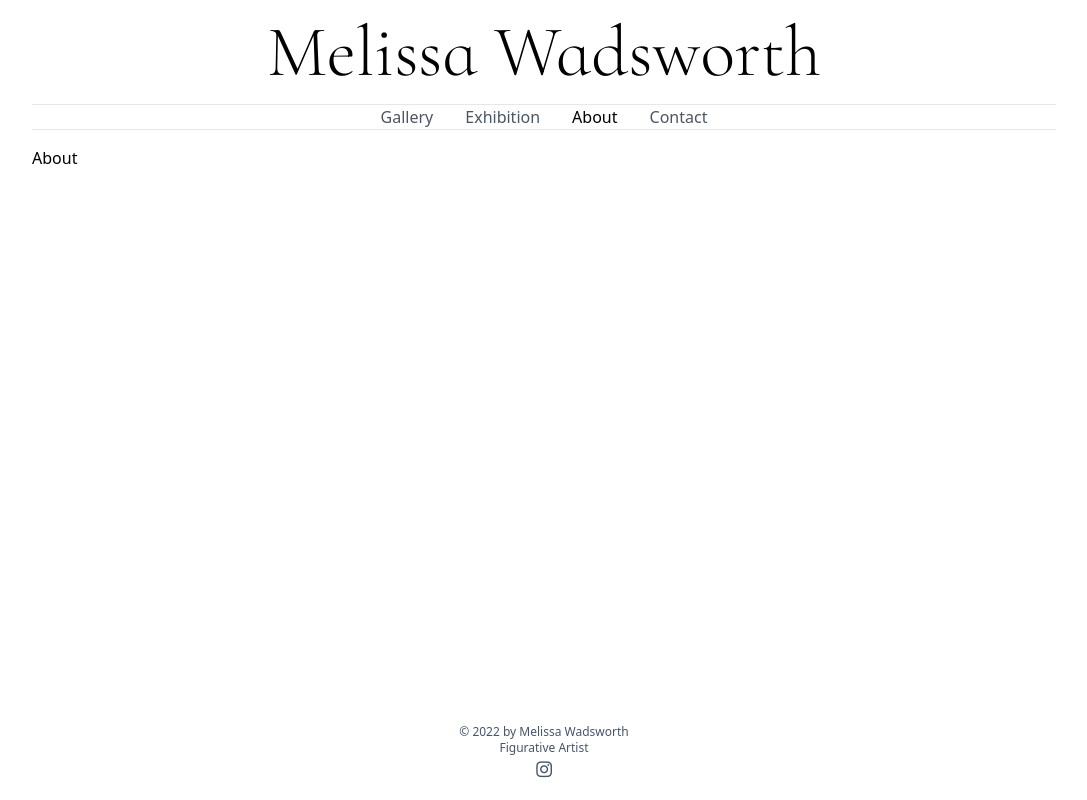
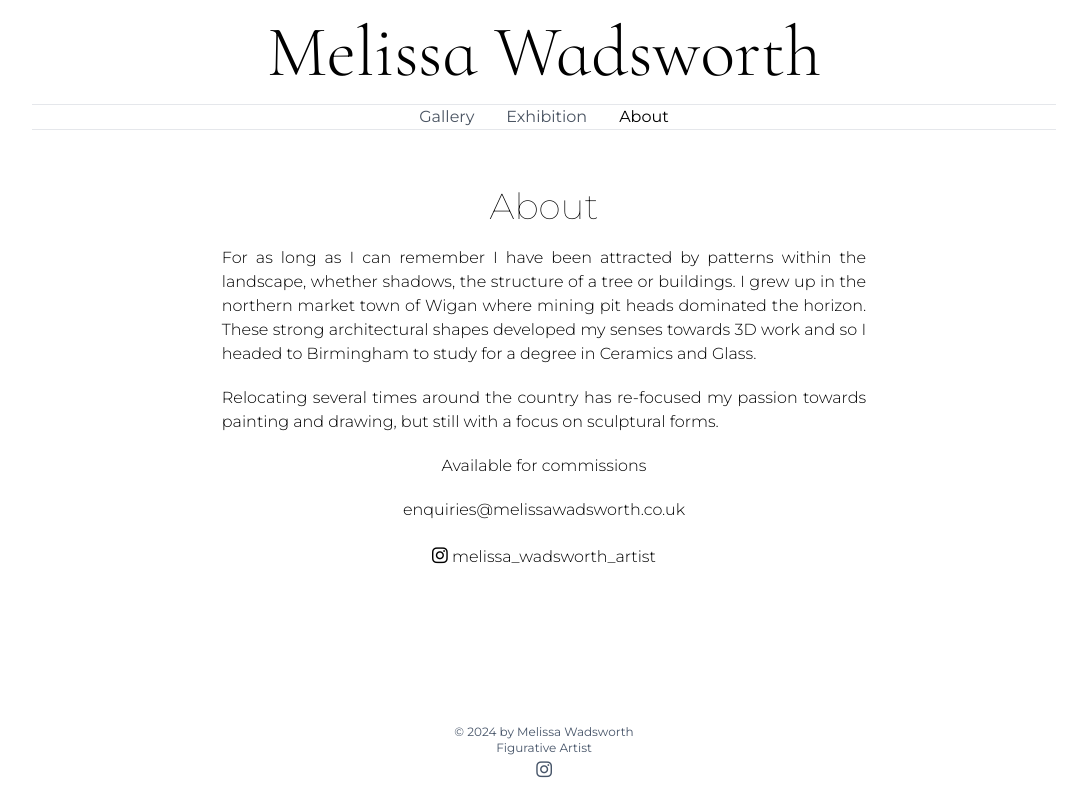
Before and after one commit to stevewadsworth/frontend, a React app: page /real/about in a window 1280 px wide. Shown: the whole page, without its empty margins (96-1183 px from the left). Built offline with nearby package versions, Linux system fonts and the light colour scheme; no server answers.

Commit message:
Add About and remove Contact
Make font and styling consistent

```diff
--- a/public/index.html
+++ b/public/index.html
@@ -26,6 +26,7 @@
   <link rel="preconnect" href="https://fonts.googleapis.com">
   <link rel="preconnect" href="https://fonts.gstatic.com" crossorigin>
   <link href="https://fonts.googleapis.com/css2?family=Cormorant+Infant:wght@300&display=swap" rel="stylesheet">
+  <link href="https://fonts.googleapis.com/css2?family=Montserrat:ital,wght@0,100..900;1,100..900&display=swap" rel="stylesheet">
   <script src="https://kit.fontawesome.com/d2568b55b4.js" crossorigin="anonymous"></script>
 </head>
 
--- a/src/Footer.tsx
+++ b/src/Footer.tsx
@@ -3,7 +3,7 @@ import React from "react";
 export default function Footer() {
     return (
         <footer className="text-xs text-slate-600 flex flex-col items-center py-4">
-            <p>© 2022 by Melissa Wadsworth</p>
+            <p>© 2024 by Melissa Wadsworth</p>
             <p>Figurative Artist</p>
             <a href="https://www.instagram.com/melissa_wadsworth_artist/" target="_blank" rel="noopener noreferrer">
                 <i className="fa-brands fa-instagram text-lg"></i>
--- a/src/Head/NavBar.tsx
+++ b/src/Head/NavBar.tsx
@@ -7,7 +7,7 @@ export default function NavBar() {
     const path = useLocation()["pathname"];
     console.log(path);
 
-    const paths = ["Gallery", "Exhibition", "About", "Contact"]
+    const paths = ["Gallery", "Exhibition", "About"]
     const pathLinks = paths.map((name) => {
         let link = name.toLowerCase()
         let selected = path.toLowerCase().endsWith(link)
--- a/src/Models/EventsModel.ts
+++ b/src/Models/EventsModel.ts
@@ -1,24 +1,5 @@
 import firebase from "../firebase.ts";
 import { Exhibition } from "./Exhibition.ts";
-
-let eventsData = new Promise((resolve, _reject) => {
-    // Read the JSON from storage
-    firebase.fetchFromStorage('events/events.json').then(response => {
-        response.json().then(parsedResponse => {
-            const events = parsedResponse["events"];
-
-            events.sort((a, b) => {
-                const aDate = new Date(a["start"]).getTime()
-                const bDate = new Date(b["start"]).getTime()
-                return bDate - aDate;
-            })
-
-            resolve(events)
-        })
-    })
-})
-
-export default eventsData
 
 let exhibitions: Exhibition[] | undefined = undefined
 
--- a/src/Pages/About/About.tsx
+++ b/src/Pages/About/About.tsx
@@ -1,3 +1,22 @@
-export default function About(){
-    return <p>About</p>
+import React from "react";
+
+export default function About() {
+    return (
+        <div className="flex flex-column justify-center m-5">
+            <div>
+                <h1 className="text-center m-5 text-4xl font-thin">About</h1>
+                <div className="max-w-prose font-light">
+                    <p className="m-5 text-justify">For as long as I can remember I have been attracted by patterns within the landscape, whether shadows, the structure of a tree or buildings. I grew up in the northern market town of Wigan where mining pit heads dominated the horizon. These strong architectural shapes developed my senses towards 3D work and so I headed to Birmingham to study for a degree in Ceramics and Glass.</p>
+                    <p className="m-5 text-justify">Relocating several times around the country has re-focused my passion towards painting and drawing, but still with a focus on sculptural forms.</p>
+                    <p className="m-5 text-center">Available for commissions</p>
+                    <p className="m-5 text-center hover:text-blue-600"><a href="mailto:enquiries@melissawadsworth.co.uk">enquiries@melissawadsworth.co.uk</a></p>
+                    <div className="flex justify-center hover:text-blue-600">
+                        <a href="https://www.instagram.com/melissa_wadsworth_artist/" target="_blank" rel="noopener noreferrer">
+                            <i className="fa-brands fa-instagram text-lg"></i> melissa_wadsworth_artist
+                        </a>
+                    </div>
+                </div>
+            </div>
+        </div>
+    )
 }
--- a/src/Pages/Contact/Contact.tsx
+++ /dev/null
@@ -1,5 +0,0 @@
-import React from "react";
-
-export default function Contact(){
-    return <p>Contact</p>
-}
--- a/src/Pages/Exhibitions/Event.tsx
+++ b/src/Pages/Exhibitions/Event.tsx
@@ -8,10 +8,10 @@ export default function Event({ eventInfo }){
     }
 
     return(
-        <div className="m-8">
-            <h2 className="text-xl">{eventInfo["title"]}</h2>
+        <div className="m-8 font-light">
+            <h2 className="mb-1 text-xl font-extralight">{eventInfo["title"]}</h2>
             <div className="text-sm">
-                <div>{eventInfo["description"]}</div>
+                <div className="mb-1">{eventInfo["description"]}</div>
                 <div>{formatDate(eventInfo["start"])} - {formatDate(eventInfo["start"])}</div>
                 <div>{eventInfo["location"]}</div>
             </div>
--- a/src/Pages/Exhibitions/Exhibitions.tsx
+++ b/src/Pages/Exhibitions/Exhibitions.tsx
@@ -4,7 +4,7 @@ import ExhibitionsViewModel from "./ExhibitionsViewModel.ts";
 import React from 'react';
 import { useLoaderData } from "react-router-dom";
 
-export default function Exhibitions(){
+export default function Exhibitions() {
     const data = useLoaderData() as Exhibition[]
     const viewModel = new ExhibitionsViewModel(data)
 
@@ -18,19 +18,21 @@ export default function Exhibitions(){
         return <Event key={i} eventInfo={event} />
     })
 
-    return(
-        <div>
+    return (
+        <div className="flex justify-center">
+            <div className="max-w-prose">
                 {(upcoming.length > 0 ? <>
-                <h2 className="text-2xl font-bold">Upcoming</h2>
+                    <h2 className="text-2xl font-thin">Upcoming</h2>
                     <div>{upcoming}</div>
                 </> : "")}
                 {(current.length > 0 ? <>
-                <h2 className="text-2xl font-bold">Current</h2>
+                    <h2 className="text-2xl font-thin">Current</h2>
                     <div>{current}</div>
                 </> : "")}
                 {(past.length > 0 ? <>
-                <h2 className="text-2xl font-bold">Past</h2> <div>{past}</div>
+                    <h2 className="text-2xl font-thin">Past</h2> <div>{past}</div>
                 </> : "")}
+            </div>
         </div>
     );
 }
--- a/src/Pages/Gallery/ImageView.tsx
+++ b/src/Pages/Gallery/ImageView.tsx
@@ -71,8 +71,8 @@ export default function ImageView() {
                         </div>
                     </div>
                     <div className="sm:w-[400px] m-0 xl:ml-20 p-5 xl:ps-0 xl:pe-5">
-                        <h1 className="text-4xl">{image.title}</h1>
-                        <div className="">
+                        <h1 className="text-4xl font-thin">{image.title}</h1>
+                        <div className="font-light">
                             <p className="mt-10">{image.description}</p>
                             <p className="mt-10">{image.medium ? "Medium: " + image.medium : undefined}</p>
                             <p className="mt-1">{image.image_size ? "Image Size: " + image.image_size : undefined}</p>
--- a/tailwind.config.js
+++ b/tailwind.config.js
@@ -4,7 +4,8 @@ module.exports = {
   theme: {
     extend: {
       fontFamily: {
-        'header': '"Cormorant Infant", ui-serif'
+        'header': '"Cormorant Infant", ui-serif',
+        'sans': 'montserrat, sans-serif'
       },
     },
   },
```
Also changed, not shown: src/index.tsx (+1 -6 lines). Lines whose indentation alone changed are shown as unchanged.
